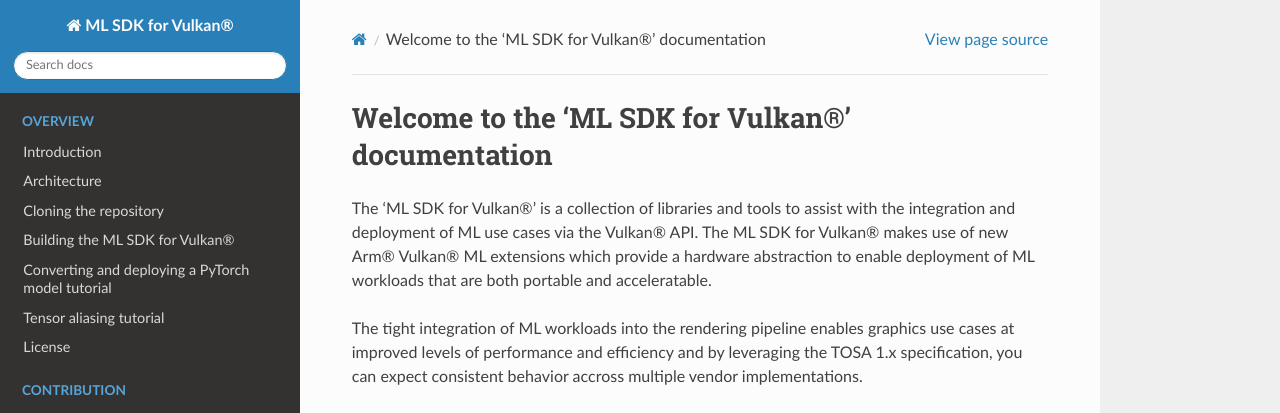
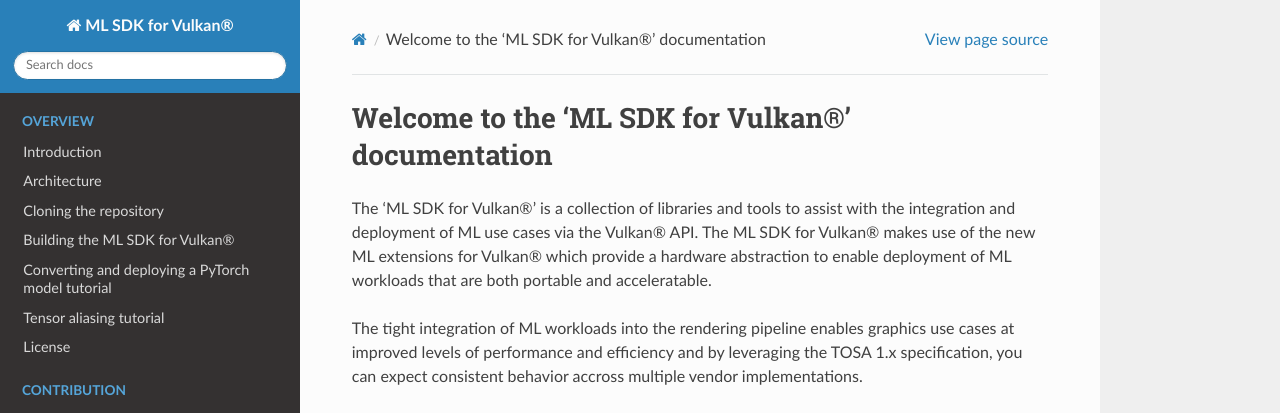
Before and after one commit to jerryzhao173985/ai-ml-sdk-for-vulkan, a Sphinx documentation site: the page built from docs/source/index.rst, in a window 1280 px wide and 962 px high. Shown: the top 413 px of the window. Built offline with Sphinx 7.4.7 and the Read the Docs theme 3.1.0, drawn with Linux system fonts in a browser that asks for light colours; pages that are not in the unit, such as notebooks, are missing from menus.

Commit message:
Update index.rst
Change-Id: I1e1d81f4049c74f2860b4830370789418f692e10
Signed-off-by: Freddie Liardet <frederick.liardet@arm.com>

```diff
--- a/docs/source/index.rst
+++ b/docs/source/index.rst
@@ -3,7 +3,7 @@
 
 The '|SDK_project|' is a collection of libraries and tools to assist with the
 integration and deployment of ML use cases via the Vulkan® API. The ML SDK for Vulkan® makes use
-of new Arm® Vulkan® ML extensions which provide a hardware abstraction to enable
+of the new ML extensions for Vulkan® which provide a hardware abstraction to enable
 deployment of ML workloads that are both portable and acceleratable.
 
 The tight integration of ML workloads into the rendering pipeline enables graphics
```
